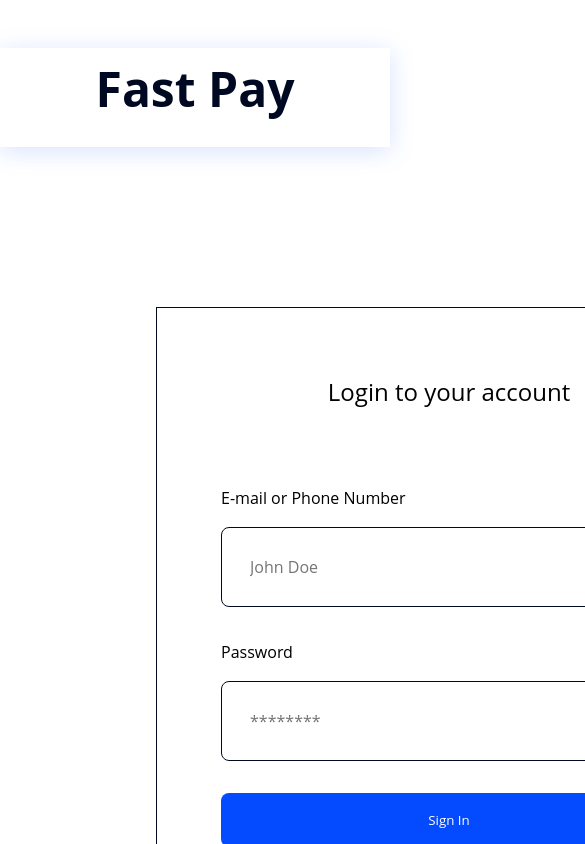
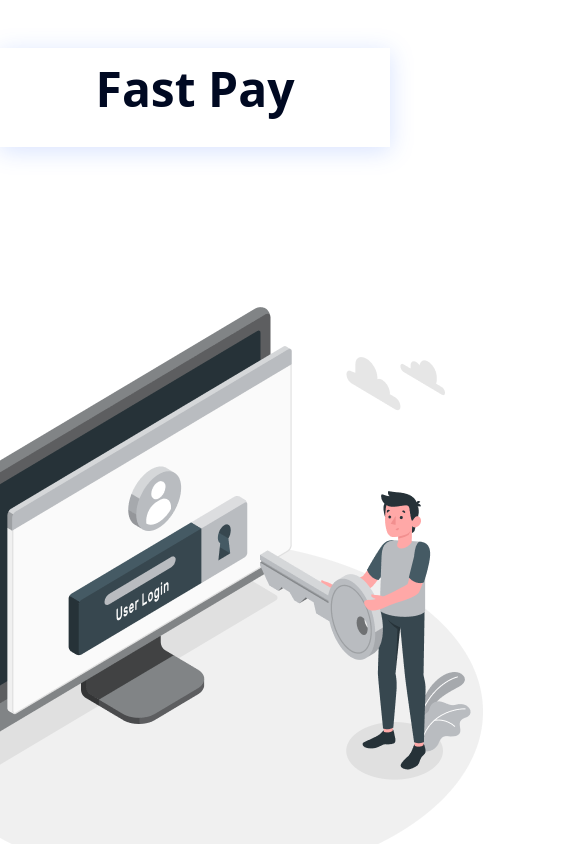
Before and after one commit to Smallstepss/FastPay, a React (Create React App) app in the folder fast-pay/: page / in a window 390 px wide. Shown: the top 844 px of the page, 585 px wide, since content can reach past the window. Built offline with nearby package versions, Linux system fonts and the light colour scheme.

Commit message:
signin page

```diff
--- a/fast-pay/src/authentication/signin/signin.css
+++ b/fast-pay/src/authentication/signin/signin.css
@@ -29,7 +29,7 @@
     padding:64px;
     display: flex;
     flex-direction: column;
-    border: 1px solid #000922;
+    border: 1px solid #044AFF;
 
 }
 
@@ -87,3 +87,18 @@ form >input{
     text-decoration: underline;
     cursor: pointer;
 }
+
+.signin__img{
+    width:576px;
+
+}
+
+@media screen and (max-width: 1024px) {
+    .form__container{
+        flex-direction:column-reverse;
+    }
+    .signin__img{
+    margin-bottom: 48px;
+
+}
+}
```
